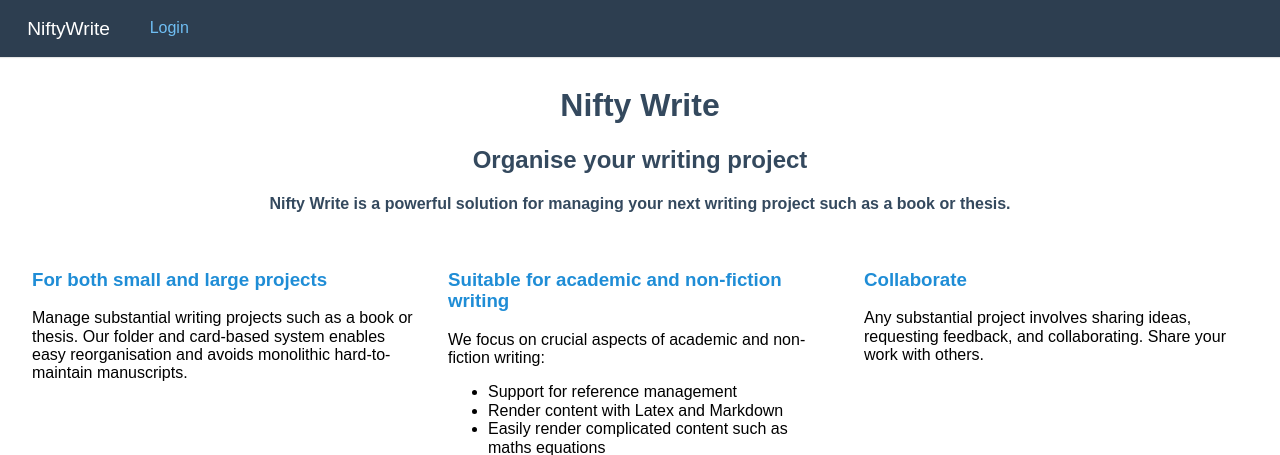
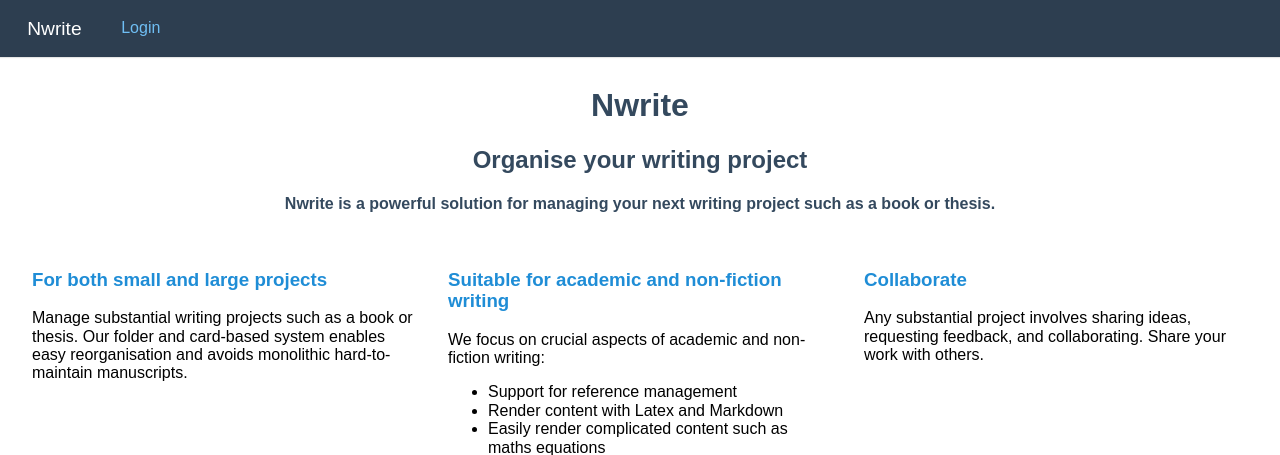
Before and after one commit to supernifty/enwrite, a Python web app: template src/web/templates/about.html in a window 1280 px wide. Shown: the top 455 px of the page. Run offline with Jinja, Linux system fonts and the light colour scheme; the template is opened without the code that fills it, so the values that code supplies are empty; some libraries are stand-ins or nearby versions.

Commit message:
niftywrite -> nwrite

```diff
--- a/src/web/main.py
+++ b/src/web/main.py
@@ -208,7 +208,7 @@ def export_project(project_id):
     zipped.write(attachment['filename'], attachment['id'])
   zipped.close()
   zipped_data.seek(0)
-  return flask.send_file(zipped_data, attachment_filename='nifty.zip', as_attachment=True, mimetype='application/zip')
+  return flask.send_file(zipped_data, attachment_filename='nwrite.zip', as_attachment=True, mimetype='application/zip')
 
 @app.route("/import", methods=['POST'])
 def import_project():
--- a/src/web/static/main.js
+++ b/src/web/static/main.js
@@ -63,7 +63,7 @@ var
         items: [
             { type: 'html',  id: 'menu_root',
                 html: function (item) {
-                    return '<div class="banner"><a href="/">NiftyWrite</a></div>'
+                    return '<div class="banner"><a href="/">Nwrite</a></div>'
                 }
             },
             { type: 'break' },
--- a/src/web/templates/about.html
+++ b/src/web/templates/about.html
@@ -1,7 +1,7 @@
 <!DOCTYPE html>
 <html>
 <head>
-    <title>NiftyWrite - a tool to manage large writing projects</title>
+    <title>Nwrite - a tool to manage large writing projects</title>
 
     <meta name="viewport" content="width=device-width, initial-scale=1.0">
 
@@ -21,7 +21,7 @@
 <body>
   <div class="header">
     <div class="home-menu pure-menu pure-menu-horizontal pure-menu-fixed">
-        <a class="pure-menu-heading" href="/">NiftyWrite</a>
+        <a class="pure-menu-heading" href="/">Nwrite</a>
 
         <ul class="pure-menu-list">
             <li class="pure-menu-item"><a href="/" class="pure-menu-link">Login</a></li>
@@ -31,10 +31,10 @@
 
   <div class="content-wrapper">
   <div class="content">
-     <h1>Nifty Write</h1>
+     <h1>Nwrite</h1>
      <h2>Organise your writing project</h2>
 
-     <h4>Nifty Write is a powerful solution for managing your next writing project such as a book or thesis.</h4>
+     <h4>Nwrite is a powerful solution for managing your next writing project such as a book or thesis.</h4>
 
      <div class="pure-g">
 
--- a/src/web/templates/home.html
+++ b/src/web/templates/home.html
@@ -1,7 +1,7 @@
 <!DOCTYPE html>
 <html>
 <head>
-    <title>NiftyWrite - a tool to manage large writing projects</title>
+    <title>Nwrite - a tool to manage large writing projects</title>
 
     <meta name="viewport" content="width=device-width, initial-scale=1.0">
 
```
Also changed, not shown: README.md, 2 other files.
